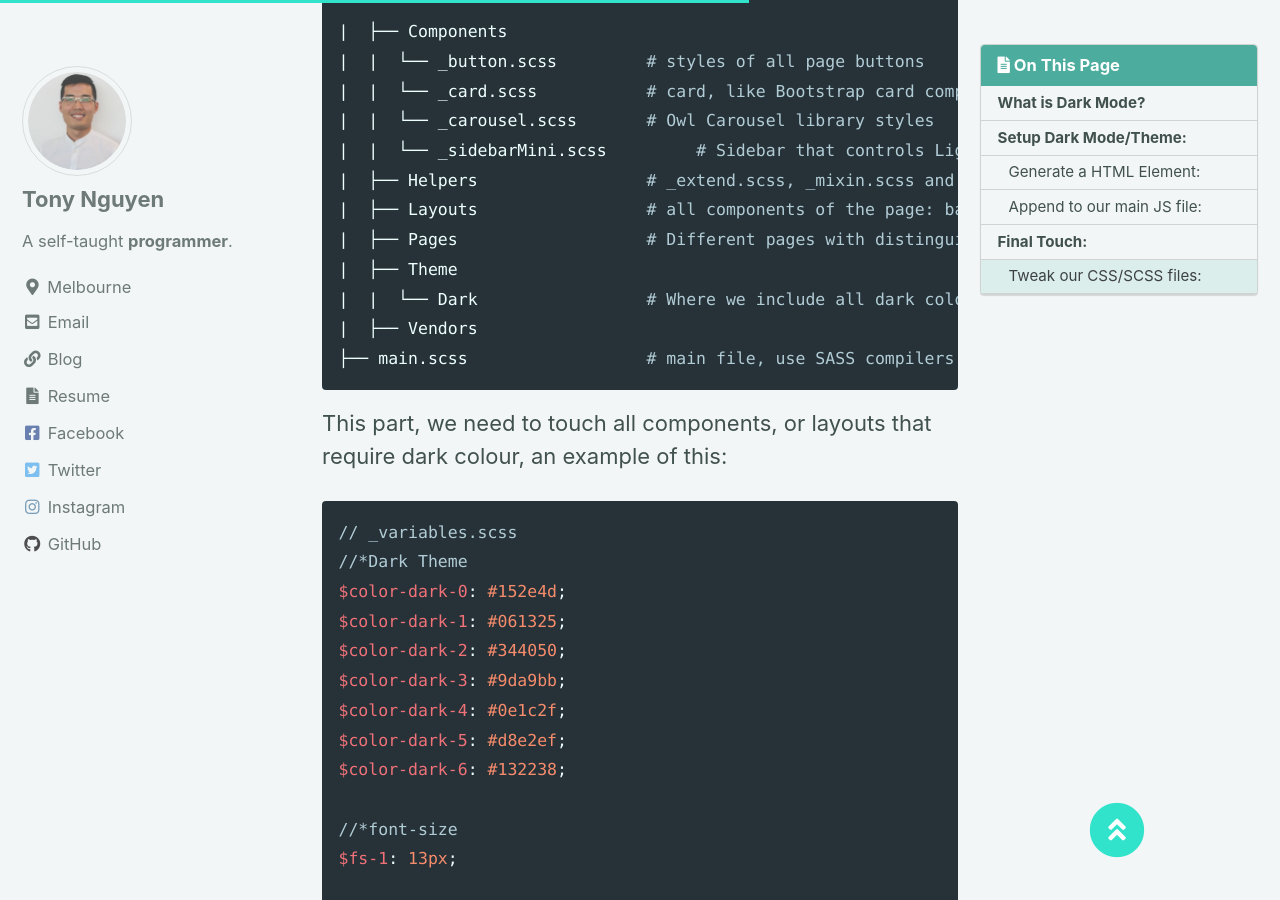
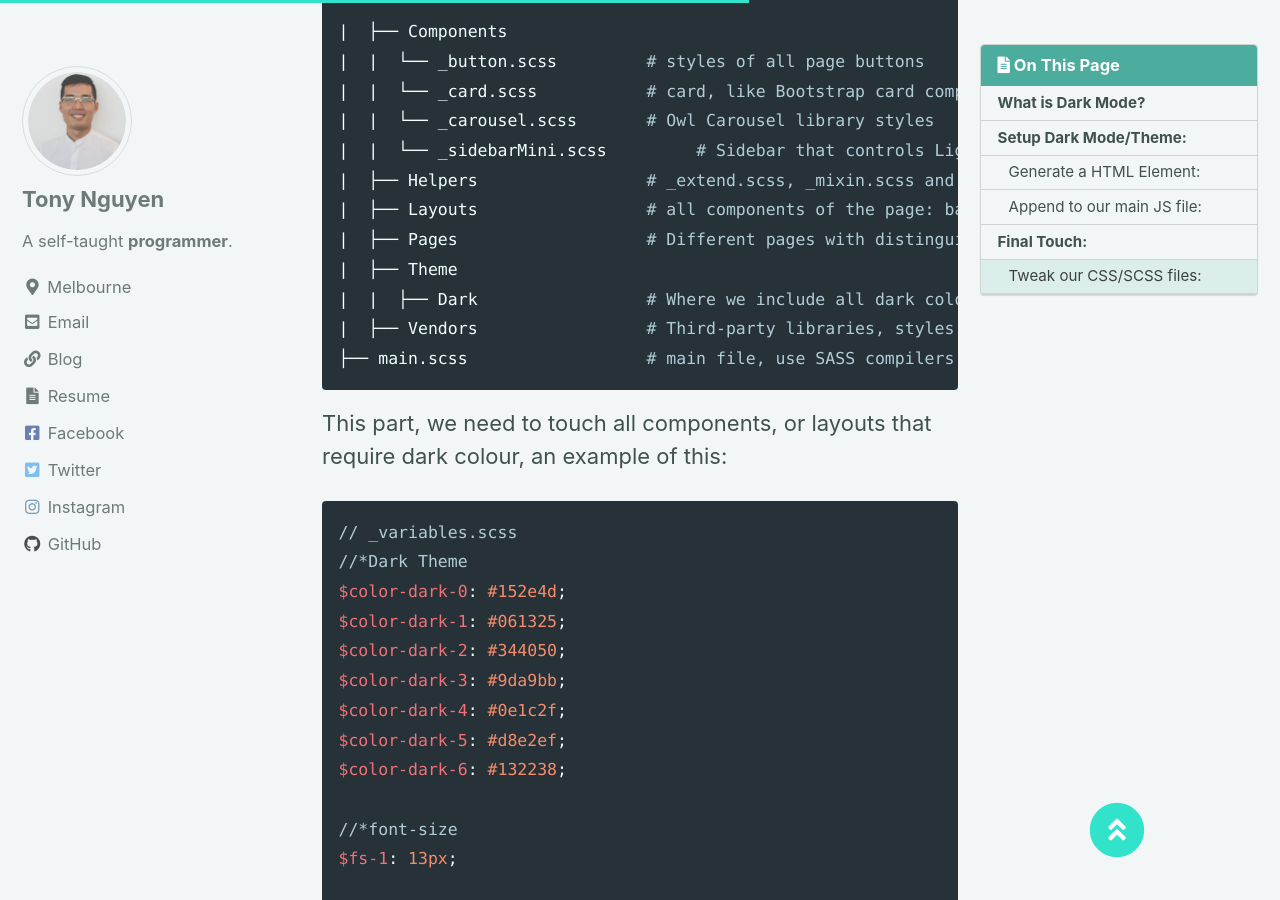
Before and after one commit to tony-sn/myBlog, a Jekyll site: the page built from _posts/2022-01-03-dark-mode-tutorial.md, in a window 1280 px wide and 900 px high, scrolled down 3218 px. Built offline with Jekyll 4.4.1, drawn with Linux system fonts in a browser that asks for light colours; cached includes are drawn as plain includes; comment, search, counter and statistics services are not loaded.

Commit message:
Updated markdown

````diff
--- a/_posts/2022-01-03-dark-mode-tutorial.md
+++ b/_posts/2022-01-03-dark-mode-tutorial.md
@@ -88,9 +88,9 @@
 |  ├── Layouts                 # all components of the page: banner, footer, header..
 |  ├── Pages                   # Different pages with distinguished styles
 |  ├── Theme
-|  |  └── Dark                 # Where we include all dark colour to all layouts, components: _buttonDark.scss, _cardDark.scss
-|  ├── Vendors
-├── main.scss                  # main file, use SASS compilers to convert to normal CSS, or use node-sass
+|  |  ├── Dark                 # Where we include all dark colour to all layouts, components: _buttonDark.scss, _cardDark.scss
+|  ├── Vendors                 # Third-party libraries, styles go here
+├── main.scss                  # main file, use SASS compilers to convert to CSS, or use node-sass
 ```
 
 This part, we need to touch all components, or layouts that require dark colour, an example of this:
````
